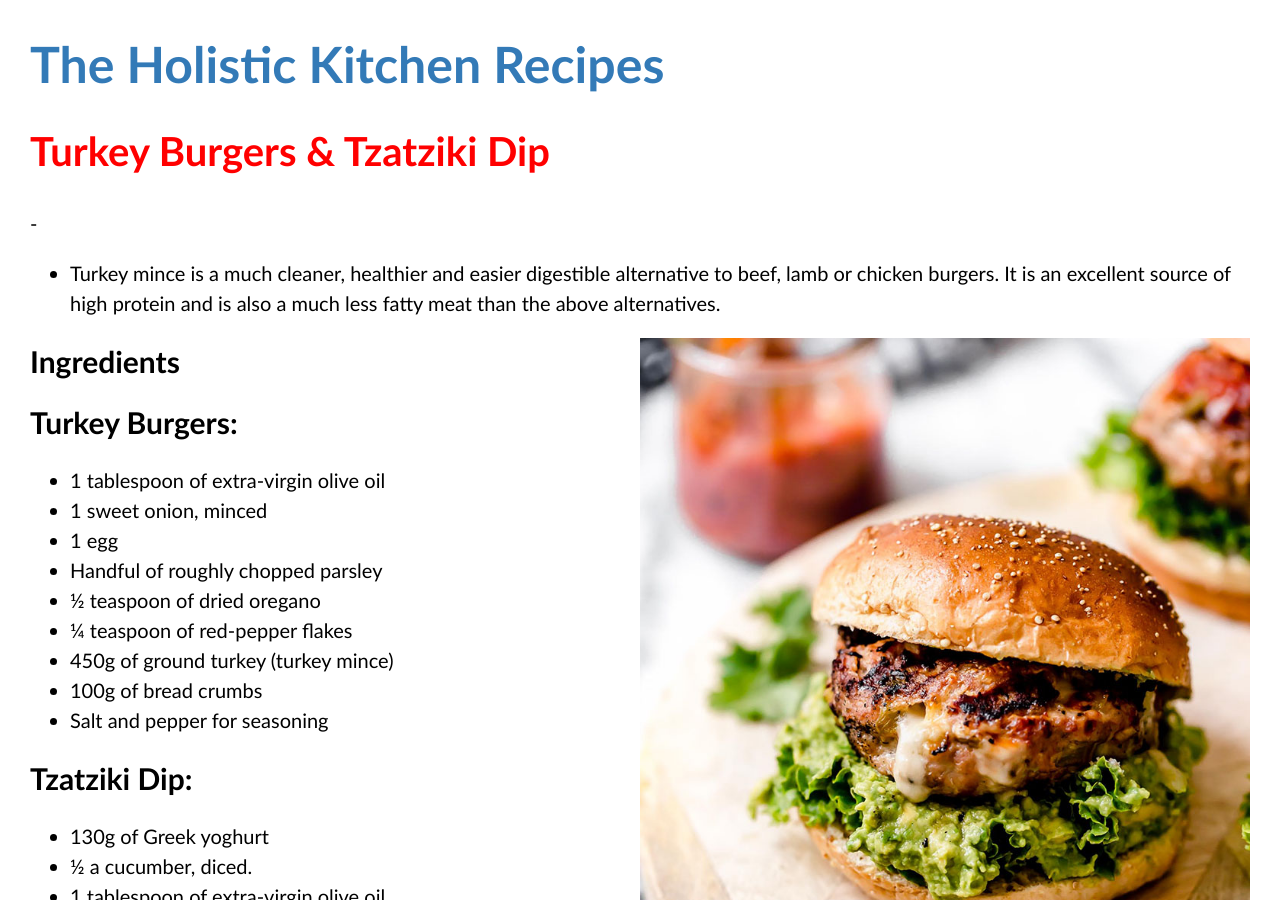
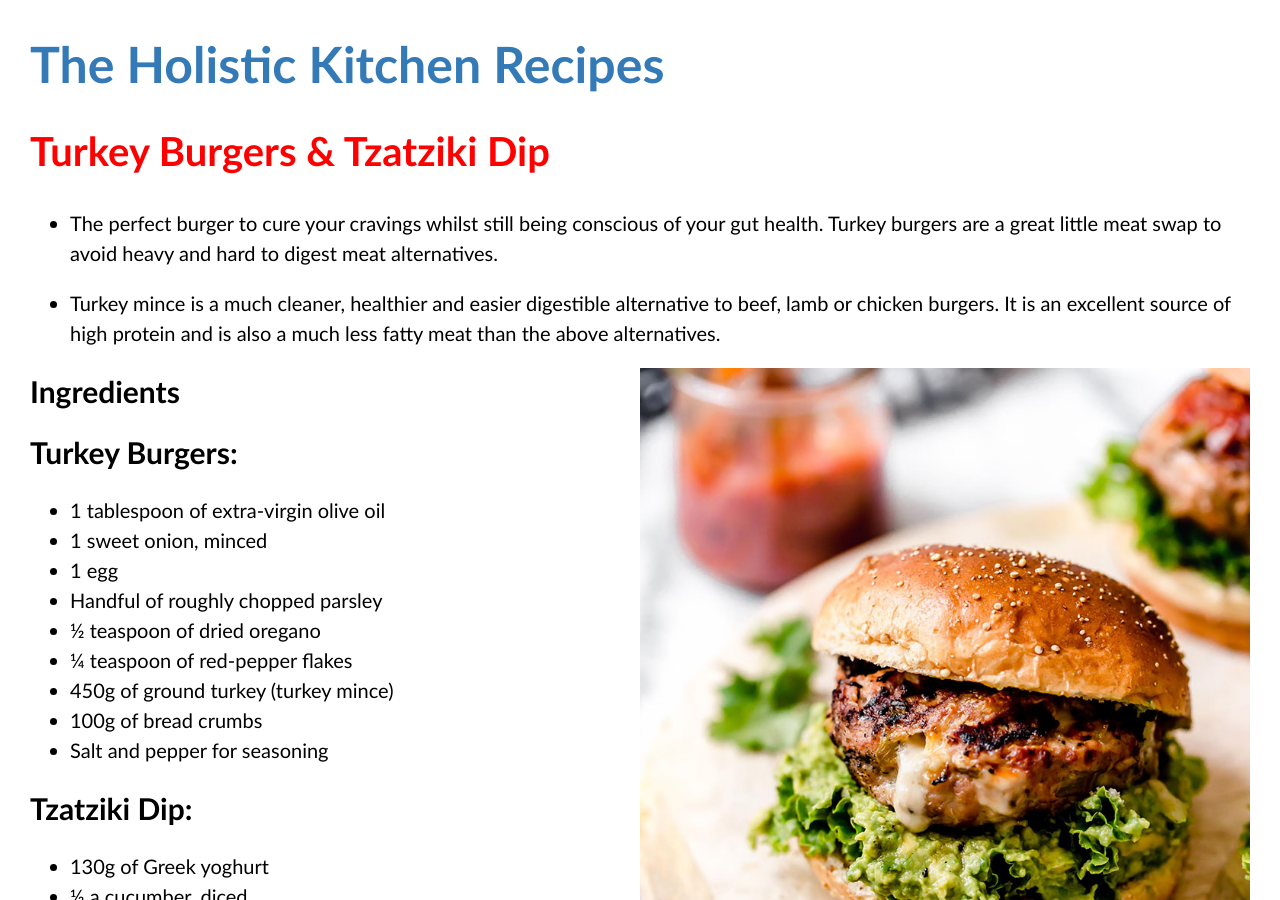
Before and after one commit to sunshinespeaks/sunshinespeaks.github.io, a Jekyll site: the page built from _recipes/recipe4.markdown, in a window 1280 px wide and 900 px high. Built offline with Jekyll 4.4.1, drawn with Linux system fonts in a browser that asks for light colours.

Commit message:
Recipe changes

```diff
--- a/_recipes/recipe4.markdown
+++ b/_recipes/recipe4.markdown
@@ -16,7 +16,8 @@ tags:
 
 # Turkey Burgers & Tzatziki Dip
 
--
+- The perfect burger to cure your cravings whilst still being conscious of your gut health. Turkey burgers are a great little meat swap to avoid heavy and hard to digest meat alternatives.
+
 -	Turkey mince is a much cleaner, healthier and easier digestible alternative to beef, lamb or chicken burgers. It is an excellent source of high protein and is also a much less fatty meat than the above alternatives.
 
 <!--more-->
```
